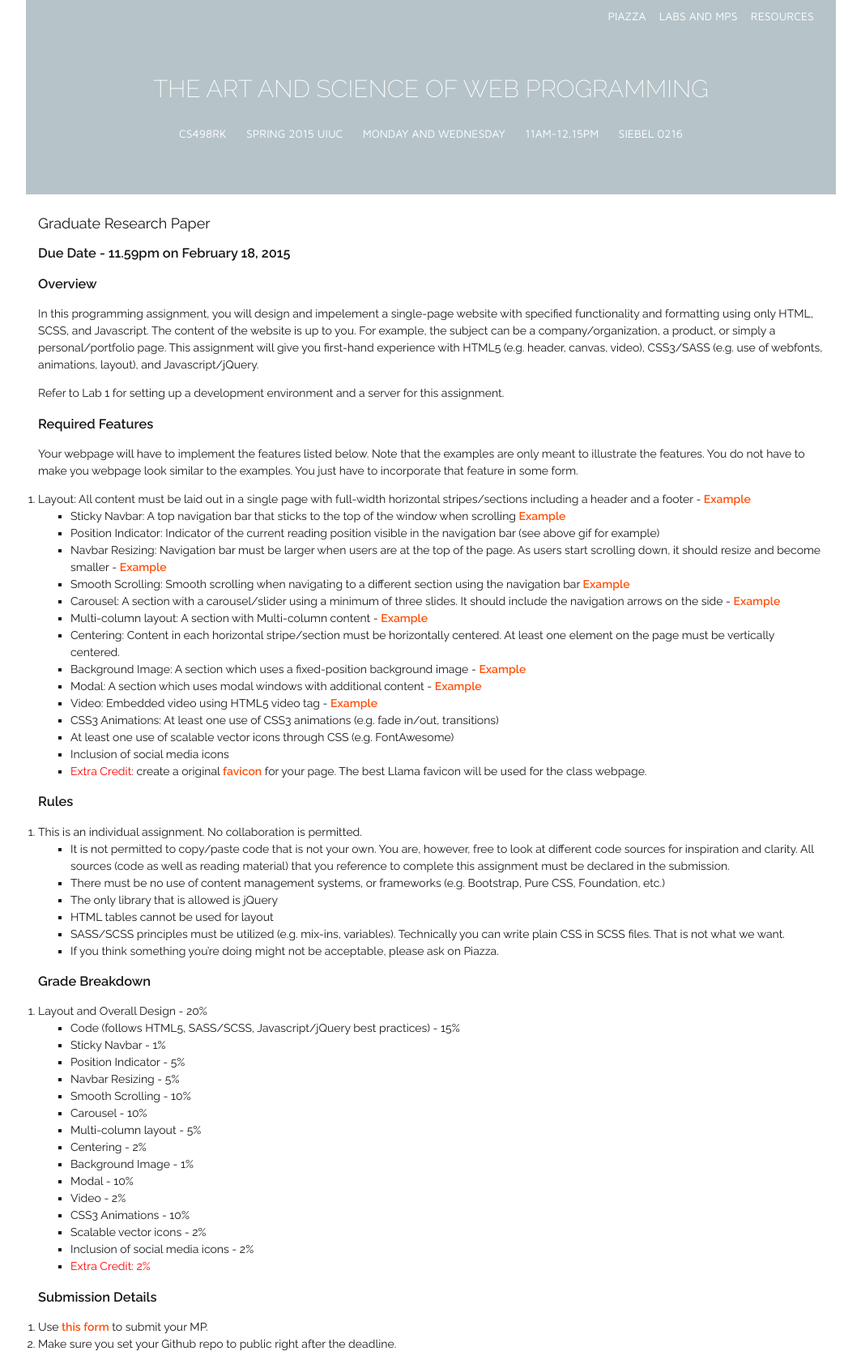
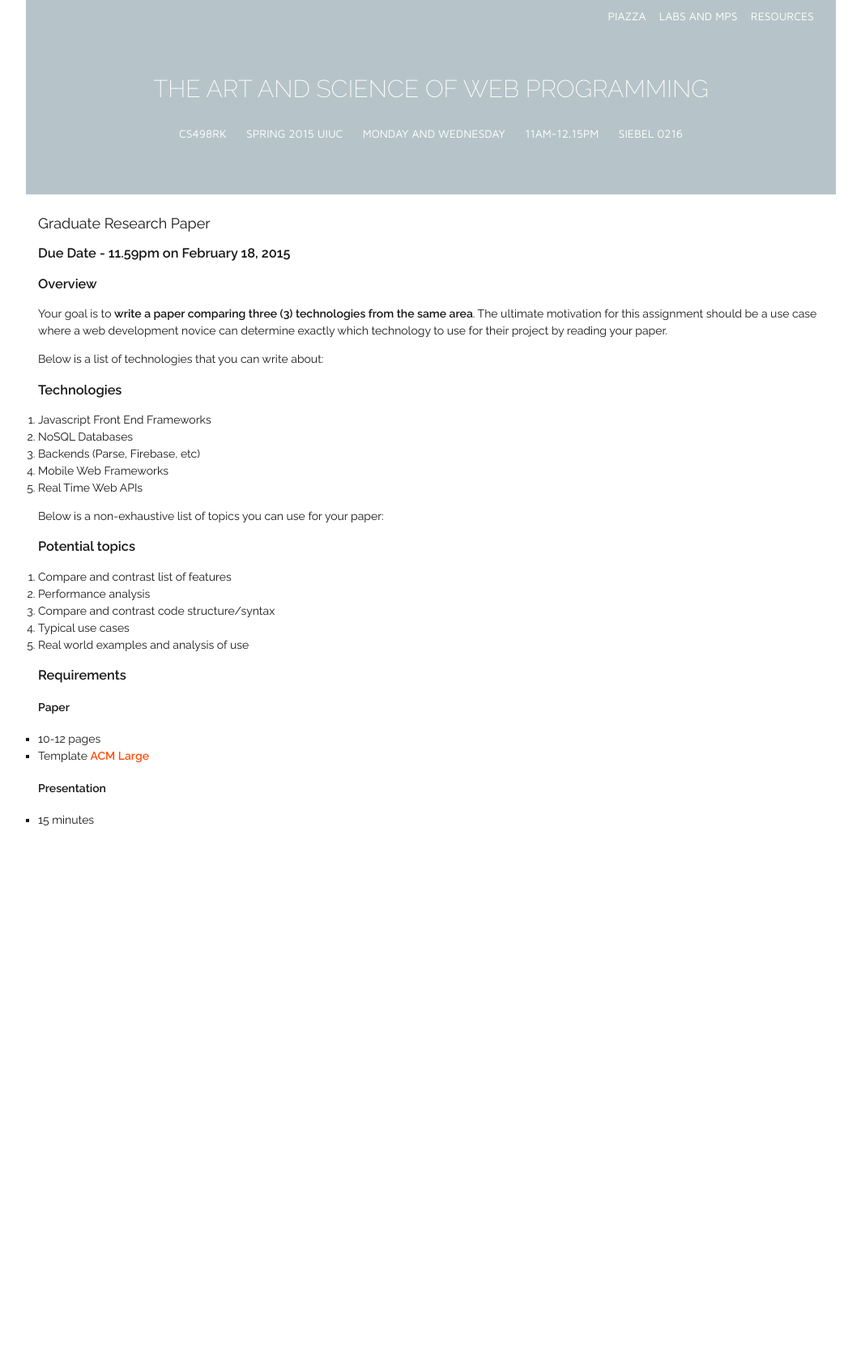
Before and after one commit to biplabdeka/fa2016, a Jekyll site: the page built from _posts/2015-4-10-Graduate-Research-Paper.md, in a window 1280 px wide. Shown: the whole page at 81% size, without its empty margins (108-1171 px from the left). Built offline with Jekyll 4.4.1, drawn with Linux system fonts in a browser that asks for light colours; nearby versions of some CDN libraries; Markdown is read by kramdown in place of the engine named in the settings; after the commit the page ends 1037 px from its top, so only the background shows below that.

Commit message:
finalized grad research paper

```diff
--- a/_posts/2015-4-10-Graduate-Research-Paper.md
+++ b/_posts/2015-4-10-Graduate-Research-Paper.md
@@ -2,62 +2,37 @@
 layout: default
 title: "Graduate Research Paper"
 due: Feb 18, 11.59PM CST
+draft: true
 <!-- permalink: lab1.html -->
 ---
 ### Due Date - 11.59pm on February 18, 2015
 
 ###Overview
-In this programming assignment, you will design and impelement a single-page website with specified functionality and formatting using only HTML, SCSS, and Javascript. The content of the website is up to you. For example, the subject can be a company/organization, a product, or simply a personal/portfolio page. This assignment will give you first-hand experience with HTML5 (e.g. header, canvas, video), CSS3/SASS (e.g. use of webfonts, animations, layout), and Javascript/jQuery.
+Your goal is to **write a paper comparing three (3) technologies from the same area**. The ultimate motivation for this assignment should be a use case where a web development novice can determine exactly which technology to use for their project by reading your paper.
 
-Refer to Lab 1 for setting up a development environment and a server for this assignment.
+Below is a list of technologies that you can write about:
 
-###Required Features
-Your webpage will have to implement the features listed below. Note that the examples are only meant to illustrate the features. You do not have to make you webpage look similar to the examples. You just have to incorporate that feature in some form.
+###Technologies
+1. Javascript Front End Frameworks
+2. NoSQL Databases
+3. Backends (Parse, Firebase, etc)
+4. Mobile Web Frameworks
+5. Real Time Web APIs
 
-1. Layout: All content must be laid out in a single page with full-width horizontal stripes/sections including a header and a footer - [Example](http://courses.engr.illinois.edu/cs498rk1/images/mp1/2.png)
-+	Sticky Navbar: A top navigation bar that sticks to the top of the window when scrolling [Example](http://courses.engr.illinois.edu/cs498rk1/images/mp1/3.gif)
-+	Position Indicator: Indicator of the current reading position visible in the navigation bar (see above gif for example)
-+ 	Navbar Resizing: Navigation bar must be larger when users are at the top of the page. As users start scrolling down, it should resize and become smaller - [Example](http://courses.engr.illinois.edu/cs498rk1/images/mp1/4.gif)
-+	Smooth Scrolling: Smooth scrolling when navigating to a different section using the navigation bar [Example](http://courses.engr.illinois.edu/cs498rk1/images/mp1/5.gif)
-+	Carousel: A section with a carousel/slider using a minimum of three slides. It should include the navigation arrows on the side - [Example](http://courses.engr.illinois.edu/cs498rk1/images/mp1/6.gif)
-+  	Multi-column layout: A section with Multi-column content - [Example](http://courses.engr.illinois.edu/cs498rk1/images/mp1/8.png)
-+	Centering: Content in each horizontal stripe/section must be horizontally centered. At least one element on the page must be vertically centered.
-+	Background Image: A section which uses a fixed-position background image - [Example](http://courses.engr.illinois.edu/cs498rk1/images/mp1/9.gif)
-+	Modal: A section which uses modal windows with additional content - [Example](http://courses.engr.illinois.edu/cs498rk1/images/mp1/10.gif)
-+	Video: Embedded video using HTML5 video tag - [Example](http://courses.engr.illinois.edu/cs498rk1/images/mp1/11.gif)
-+	CSS3 Animations: At least one use of CSS3 animations (e.g. fade in/out, transitions)
-+	At least one use of scalable vector icons through CSS (e.g. FontAwesome)
-+	Inclusion of social media icons
-+	<span style="color: red"> Extra Credit: </span>create a original [favicon](http://en.wikipedia.org/wiki/Favicon) for your page. The best Llama favicon will be used for the class webpage.
+Below is a non-exhaustive list of topics you can use for your paper:
 
-###Rules
-1.	This is an individual assignment. No collaboration is permitted.
-+   It is not permitted to copy/paste code that is not your own. You are, however, free to look at different code sources for inspiration and clarity. All sources (code as well as reading material) that you reference to complete this assignment must be declared in the submission.
-+	There must be no use of content management systems, or frameworks (e.g. Bootstrap, Pure CSS, Foundation, etc.)
-+	The only library that is allowed is jQuery
-+	HTML tables cannot be used for layout
-+	SASS/SCSS principles must be utilized (e.g. mix-ins, variables). Technically you can write plain CSS in SCSS files. That is not what we want.
-+ If you think something you're doing might not be acceptable, please ask on Piazza.
+###Potential topics
+1. Compare and contrast list of features
+2. Performance analysis
+3. Compare and contrast code structure/syntax
+4. Typical use cases
+5. Real world examples and analysis of use
 
-###Grade Breakdown
+###Requirements
+####Paper
 
-1. 	Layout and Overall Design - 20%
-+ Code (follows HTML5, SASS/SCSS, Javascript/jQuery best practices) - 15%
-+	Sticky Navbar - 1%
-+	Position Indicator - 5%
-+ Navbar Resizing - 5%
-+	Smooth Scrolling - 10%
-+	Carousel - 10%
-+ Multi-column layout - 5%
-+	Centering - 2%
-+	Background Image - 1%
-+	Modal - 10%
-+	Video - 2%
-+	CSS3 Animations - 10%
-+	Scalable vector icons - 2%
-+	Inclusion of social media icons - 2%
-+	<span style="color: red"> Extra Credit: 2% </span>
++ 10-12 pages
++ Template [ACM Large](http://www.acm.org/publications/article-templates/acmlarge.zip)
 
-###Submission Details
-1. Use [this form](https://docs.google.com/forms/d/16YX0p9wM1VhgCovXC-no3jsk9l2IuUYTeTOygm_WOiI/viewform?usp=send_form) to submit your MP.
-2. Make sure you set your Github repo to public right after the deadline.
+####Presentation
++ 15 minutes
--- a/index.html
+++ b/index.html
@@ -4,6 +4,8 @@ layout: default
 
 <div class="posts">
   {% for post in site.posts %}
+     {% unless post.draft %}
+
     <article class="post">
 
       <div class="heading"><a href="{{ site.baseurl }}{{ post.url }}">{{ post.title }}</a></div>
@@ -14,5 +16,7 @@ layout: default
 
       <a href="{{ site.baseurl }}{{ post.url }}" class="read-more">Read More</a> -->
     </article>
+      {% endunless %}
+
   {% endfor %}
 </div>
```
